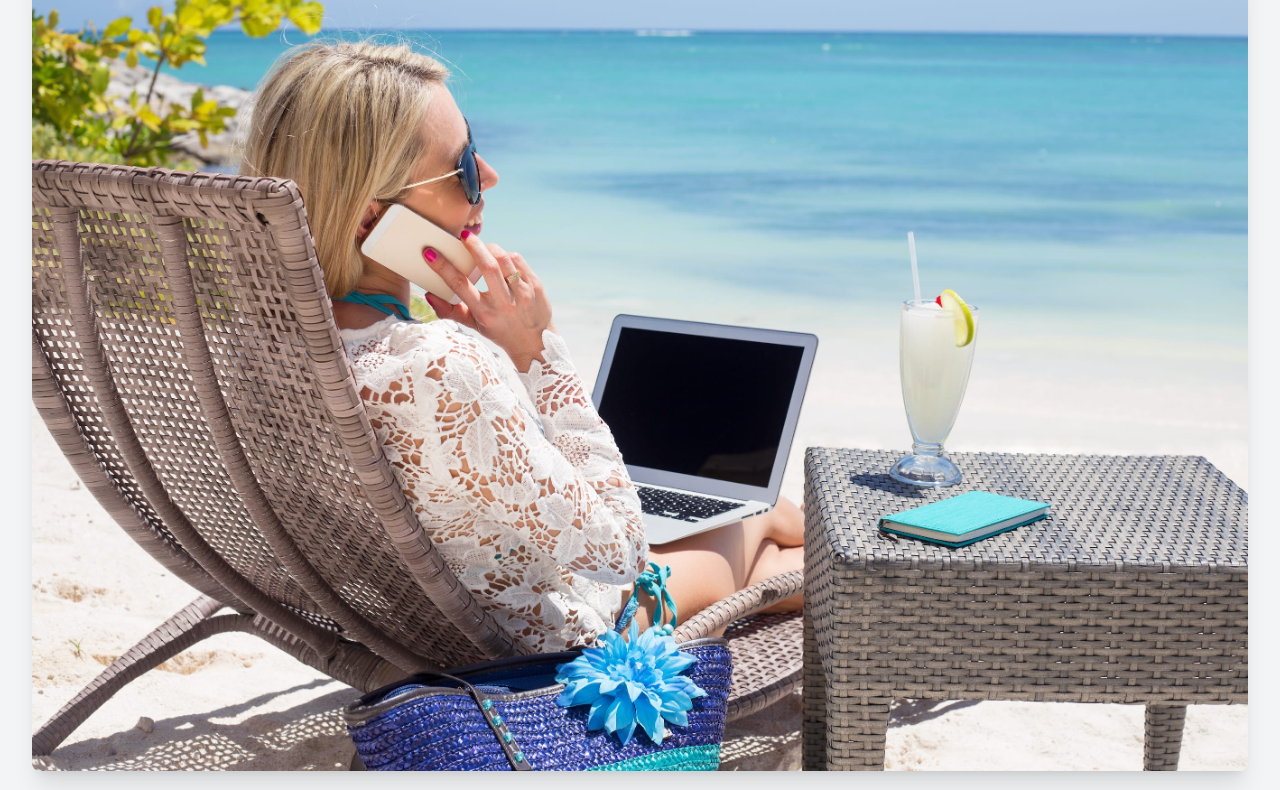
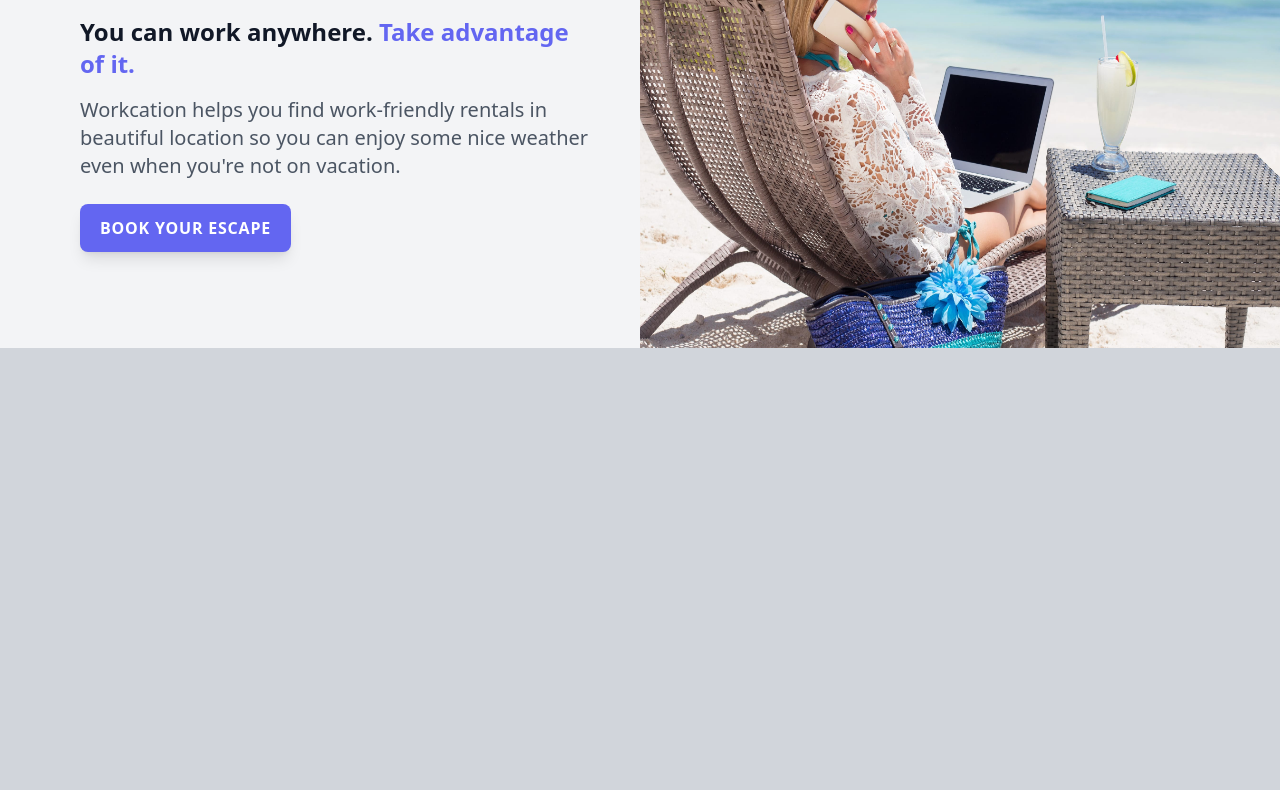
Before and after one commit to diiblo/Tailwind-training, a website: page index.html in a window 1280 px wide. Shown: the part 152-942 px from the top of the page. After the commit the page ends 800 px from the top, so only its background shows below. Drawn offline with Linux system fonts and the light colour scheme.

Commit message:
making-responsive

```diff
--- a/index.html
+++ b/index.html
@@ -6,20 +6,30 @@
     <link rel="stylesheet" href="public/css/tailwind.css">
     <title>Document</title>
 </head>
-<body class="bg-gray-100">
-    <div class="px-8 py-12">
+<body class="bg-gray-300">
+
+    <div class="bg-gray-100 flex">
+        <div class="px-8 py-12 max-w-md mx-auto sm:max-w-xl lg:max-w-full lg:w-1/2 lg:py-24 lg:px-12 ">
+            <div class="xl:max-w-lg xl:ml-auto">
                 <img class="h-10" src="/public/img/logo.svg" alt="Workcation">
-        <img class="mt-6 rounded-lg shadow-xl" src="/public/img/beach-work.jpg" alt="Women workcationing on the beach">
-        <h1 class="mt-6 text-2xl font-bold leading-tight text-gray-900">
+                <img class="mt-6 rounded-lg shadow-xl sm:mt-8 sm:h-64 sm:w-full sm:object-cover sm:object-center lg:hidden" src="/public/img/beach-work.jpg" alt="Women workcationing on the beach">
+                <h1 class="mt-6 text-2xl font-bold leading-tight text-gray-900 sm:mt-8 sm:text-4xl lg:text-2xl">
                     You can work anywhere.
                     <span class="text-indigo-500">Take advantage of it.</span>
                 </h1>
-        <p class="mt-2 text-gray-600">
+                <p class="mt-2 text-gray-600 sm:mt-4 sm:text-xl">
                     Workcation helps you find work-friendly rentals in beautiful location so you can enjoy some nice weather even when you're not on vacation.
                 </p>
-        <div class="mt-4">
-            <a href="#" class="inline-block px-5 py-3 bg-indigo-500 text-white text-sm rounded-lg shadow-lg uppercase tracking-wider font-semibold">Book your escape</a>
+                <div class="mt-4 sm:mt-6">
+                    <a href="#" class="inline-block px-5 py-3 bg-indigo-500 text-white text-sm rounded-lg shadow-lg uppercase tracking-wider font-semibold sm:text-base">Book your escape</a>
                 </div>
             </div>
+        </div>
+
+        <div class="hidden lg:block lg:w-1/2 relative object-cover object-center">
+            <img class="absolute inset-0 h-full w-full" src="/public/img/beach-work.jpg" alt="Women workcationing on the beach">
+        </div>
+    </div>
+
 </body>
 </html>
```
Also changed, not shown: public/css/tailwind.css. Lines whose indentation alone changed are shown as unchanged.
